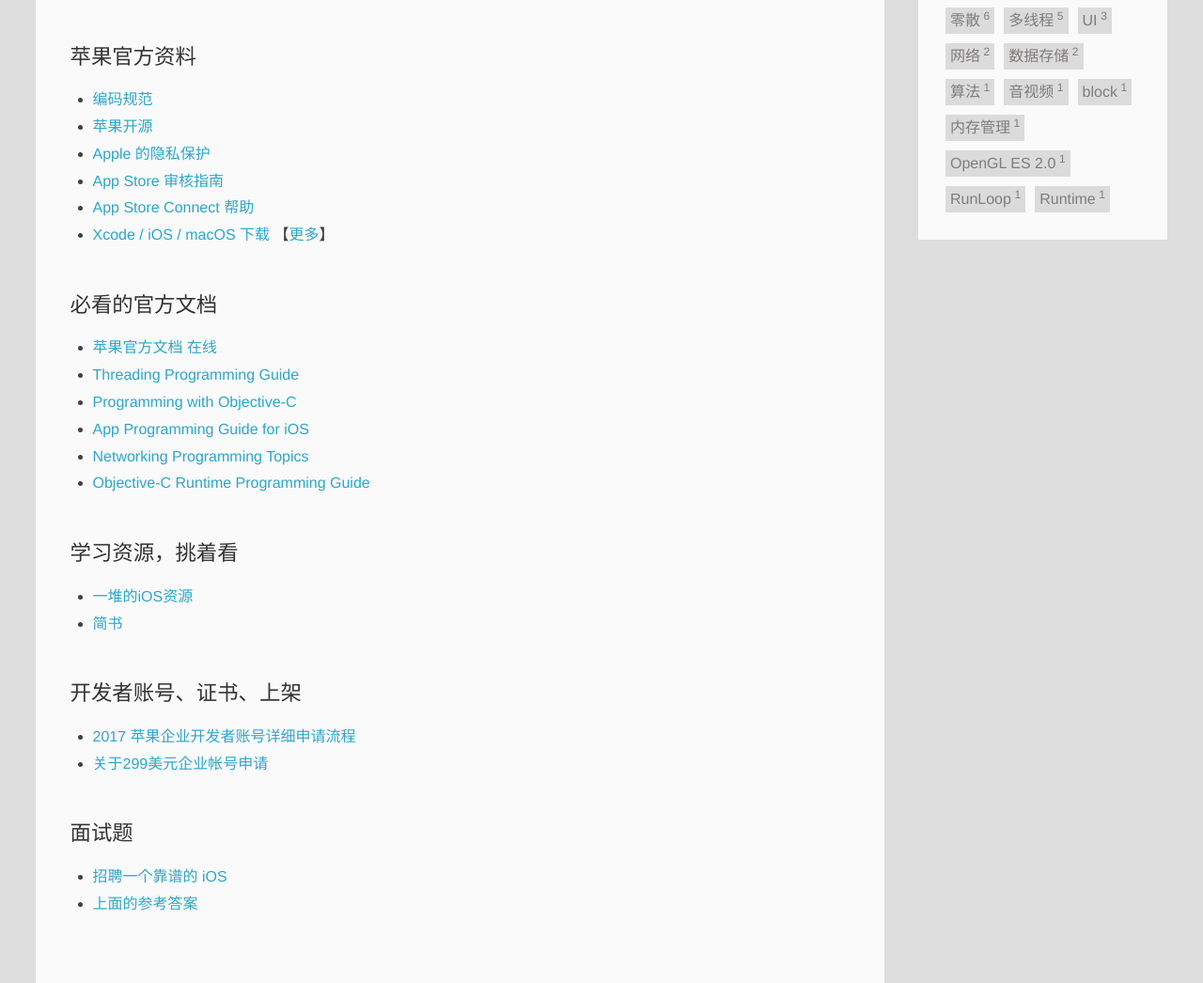
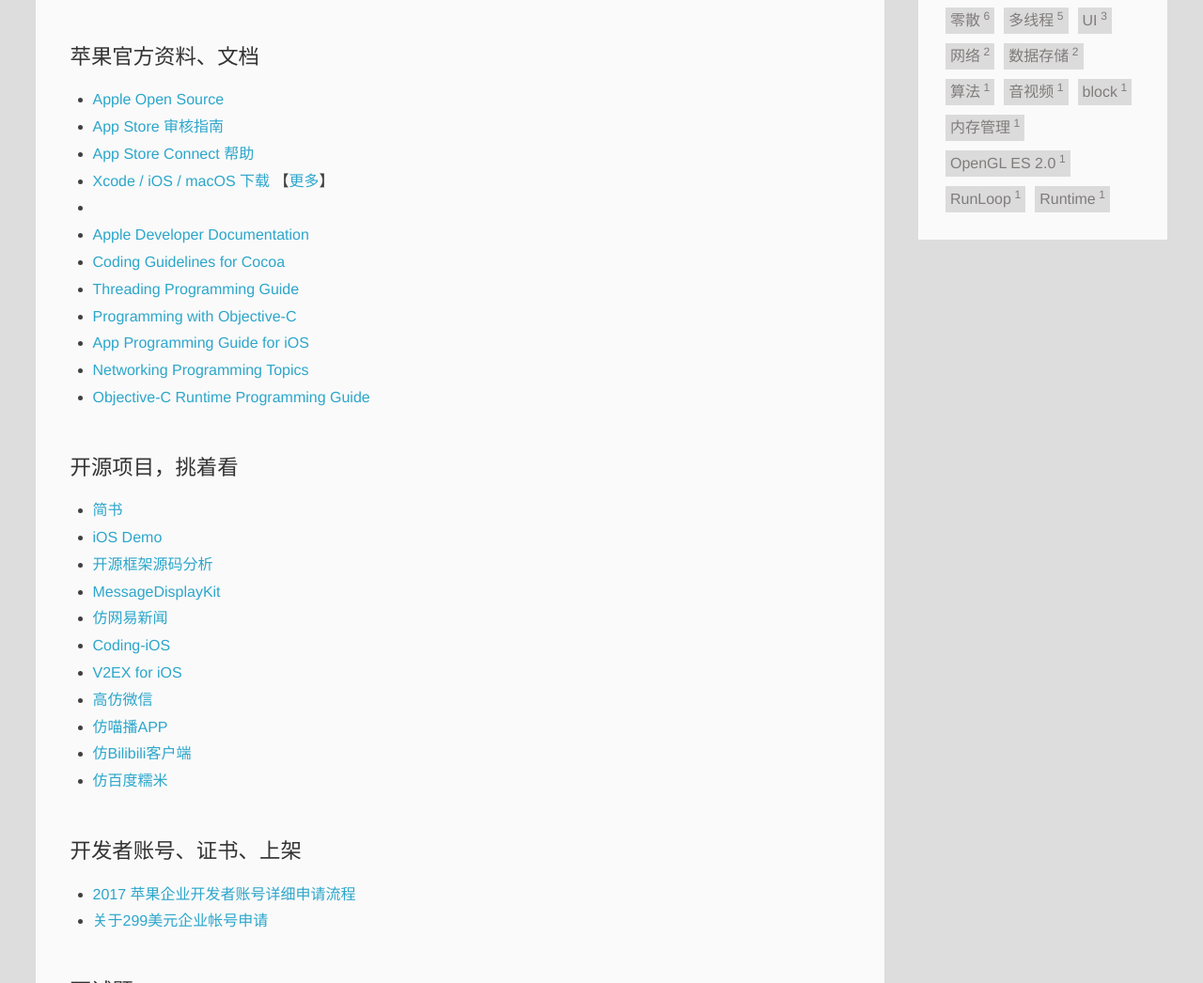
Before and after one commit to cczk8138/cczk8138.github.io, a plain HTML site: page 9999/12/30/iOS-0/index.html in a window 1280 px wide. Shown: the part 501-1547 px from the top of the page at 94% size. Drawn offline with Linux system fonts and the light colour scheme.

Commit message:
Site updated: 2018-11-22 04:29:17

```diff
--- a/9999/12/30/iOS-0/index.html
+++ b/9999/12/30/iOS-0/index.html
@@ -11,18 +11,18 @@
 
 
 
-    <meta name="description" content="Wiki iPhone The iPhone Wiki   苹果官方资料 编码规范 苹果开源 Apple 的隐私保护 App Store 审核指南 App Store Connect 帮助 Xcode / iOS / macOS 下载 【更多】   必看的官方文档 苹果官方文档 在线 Threading Programming Guide Programming with Objective-C">
+    <meta name="description" content="Wiki iPhone The iPhone Wiki   苹果官方资料、文档 Apple Open Source App Store 审核指南 App Store Connect 帮助 Xcode / iOS / macOS 下载 【更多】  Apple Developer Documentation Coding Guidelines for Cocoa Threading Programm">
 <meta name="keywords" content="零散">
 <meta property="og:type" content="article">
 <meta property="og:title" content="iOS开篇">
 <meta property="og:url" content="https://cfap.github.io/9999/12/30/iOS-0/index.html">
 <meta property="og:site_name" content="周二">
-<meta property="og:description" content="Wiki iPhone The iPhone Wiki   苹果官方资料 编码规范 苹果开源 Apple 的隐私保护 App Store 审核指南 App Store Connect 帮助 Xcode / iOS / macOS 下载 【更多】   必看的官方文档 苹果官方文档 在线 Threading Programming Guide Programming with Objective-C">
+<meta property="og:description" content="Wiki iPhone The iPhone Wiki   苹果官方资料、文档 Apple Open Source App Store 审核指南 App Store Connect 帮助 Xcode / iOS / macOS 下载 【更多】  Apple Developer Documentation Coding Guidelines for Cocoa Threading Programm">
 <meta property="og:locale" content="default">
-<meta property="og:updated_time" content="2018-11-21T16:52:23.896Z">
+<meta property="og:updated_time" content="2018-11-21T20:29:10.968Z">
 <meta name="twitter:card" content="summary">
 <meta name="twitter:title" content="iOS开篇">
-<meta name="twitter:description" content="Wiki iPhone The iPhone Wiki   苹果官方资料 编码规范 苹果开源 Apple 的隐私保护 App Store 审核指南 App Store Connect 帮助 Xcode / iOS / macOS 下载 【更多】   必看的官方文档 苹果官方文档 在线 Threading Programming Guide Programming with Objective-C">
+<meta name="twitter:description" content="Wiki iPhone The iPhone Wiki   苹果官方资料、文档 Apple Open Source App Store 审核指南 App Store Connect 帮助 Xcode / iOS / macOS 下载 【更多】  Apple Developer Documentation Coding Guidelines for Cocoa Threading Programm">
 
 
     <link rel="alternative" href="/atom.xml" title="周二" type="application/atom+xml">
@@ -90,17 +90,14 @@
 <li><a href="https://www.theiphonewiki.com/wiki/Main_Page" target="_blank" rel="noopener">The iPhone Wiki</a></li>
 </ul>
 <p><br></p>
-<h4 id="苹果官方资料"><a href="#苹果官方资料" class="headerlink" title="苹果官方资料"></a>苹果官方资料</h4><ul>
-<li><a href="https://developer.apple.com/library/content/documentation/Cocoa/Conceptual/CodingGuidelines/CodingGuidelines.html" target="_blank" rel="noopener">编码规范</a></li>
-<li><a href="https://opensource.apple.com" target="_blank" rel="noopener">苹果开源</a></li>
-<li><a href="https://www.apple.com/cn/privacy/" target="_blank" rel="noopener">Apple 的隐私保护</a></li>
+<h4 id="苹果官方资料、文档"><a href="#苹果官方资料、文档" class="headerlink" title="苹果官方资料、文档"></a>苹果官方资料、文档</h4><ul>
+<li><a href="https://opensource.apple.com" target="_blank" rel="noopener">Apple Open Source</a></li>
 <li><a href="https://developer.apple.com/cn/app-store/review/guidelines/" target="_blank" rel="noopener">App Store 审核指南</a></li>
 <li><a href="https://help.apple.com/app-store-connect/#/" target="_blank" rel="noopener">App Store Connect 帮助</a></li>
 <li><a href="https://developer.apple.com/download/" target="_blank" rel="noopener">Xcode / iOS / macOS 下载</a> 【<a href="https://developer.apple.com/download/more" target="_blank" rel="noopener">更多</a>】</li>
-</ul>
-<p><br></p>
-<h4 id="必看的官方文档"><a href="#必看的官方文档" class="headerlink" title="必看的官方文档"></a>必看的官方文档</h4><ul>
-<li><a href="https://developer.apple.com/documentation/" target="_blank" rel="noopener">苹果官方文档 在线</a></li>
+<li></li>
+<li><a href="https://developer.apple.com/documentation/" target="_blank" rel="noopener">Apple Developer Documentation</a></li>
+<li><a href="https://developer.apple.com/library/content/documentation/Cocoa/Conceptual/CodingGuidelines/CodingGuidelines.html" target="_blank" rel="noopener">Coding Guidelines for Cocoa</a></li>
 <li><a href="https://developer.apple.com/library/archive/documentation/Cocoa/Conceptual/Multithreading/Introduction/Introduction.html#//apple_ref/doc/uid/10000057i-CH1-SW1" target="_blank" rel="noopener">Threading Programming Guide</a></li>
 <li><a href="https://developer.apple.com/library/archive/documentation/Cocoa/Conceptual/ProgrammingWithObjectiveC/Introduction/Introduction.html#//apple_ref/doc/uid/TP40011210-CH1-SW1" target="_blank" rel="noopener">Programming with Objective-C</a></li>
 <li><a href="https://developer.apple.com/library/archive/documentation/iPhone/Conceptual/iPhoneOSProgrammingGuide/Introduction/Introduction.html#//apple_ref/doc/uid/TP40007072" target="_blank" rel="noopener">App Programming Guide for iOS</a></li>
@@ -108,9 +105,18 @@
 <li><a href="https://developer.apple.com/library/archive/documentation/Cocoa/Conceptual/ObjCRuntimeGuide/Introduction/Introduction.html#//apple_ref/doc/uid/TP40008048-CH1-SW1" target="_blank" rel="noopener">Objective-C Runtime Programming Guide</a></li>
 </ul>
 <p><br></p>
-<h4 id="学习资源，挑着看"><a href="#学习资源，挑着看" class="headerlink" title="学习资源，挑着看"></a>学习资源，挑着看</h4><ul>
-<li><a href="http://www.jianshu.com/p/96c5b3e1a812" target="_blank" rel="noopener">一堆的iOS资源</a> </li>
+<h4 id="开源项目，挑着看"><a href="#开源项目，挑着看" class="headerlink" title="开源项目，挑着看"></a>开源项目，挑着看</h4><ul>
 <li><a href="http://www.jianshu.com/users/404c530fc3fc/timeline" target="_blank" rel="noopener">简书</a></li>
+<li><a href="https://github.com/Tim9Liu9/TimLiu-iOS" target="_blank" rel="noopener">iOS Demo</a></li>
+<li><a href="https://github.com/Draveness/analyze" target="_blank" rel="noopener">开源框架源码分析</a></li>
+<li><a href="https://github.com/xhzengAIB/MessageDisplayKit" target="_blank" rel="noopener">MessageDisplayKit</a></li>
+<li><a href="https://github.com/dsxNiubility/SXNews" target="_blank" rel="noopener">仿网易新闻</a></li>
+<li><a href="https://github.com/Coding/Coding-iOS/tree/master/Coding_iOS" target="_blank" rel="noopener">Coding-iOS</a></li>
+<li><a href="https://github.com/singro/v2ex" target="_blank" rel="noopener">V2EX for iOS</a></li>
+<li><a href="https://github.com/gsdios/GSD_WeiXin" target="_blank" rel="noopener">高仿微信</a></li>
+<li><a href="https://github.com/SunLiner/MiaowShow" target="_blank" rel="noopener">仿喵播APP</a></li>
+<li><a href="https://github.com/MichaelHuyp/Bilibili_Wuxianda" target="_blank" rel="noopener">仿Bilibili客户端</a></li>
+<li><a href="https://github.com/lookingstars/nuomi" target="_blank" rel="noopener">仿百度糯米</a></li>
 </ul>
 <p><br></p>
 <h4 id="开发者账号、证书、上架"><a href="#开发者账号、证书、上架" class="headerlink" title="开发者账号、证书、上架"></a>开发者账号、证书、上架</h4><ul>
--- a/index.html
+++ b/index.html
@@ -79,17 +79,13 @@
 The iPhone Wiki
 
 
-苹果官方资料
-编码规范
-苹果开源
-Apple 的隐私保护
+苹果官方资料、文档
+Apple Open Source
 App Store 审核指南
 App Store Connect 帮助
 Xcode / iOS / macOS 下载 【更多】
 
-
-必看的官方文档
-苹果官方文档 </p>
+Apple Developer D</p>
 
 
     <time datetime="9999-12-30T15:59:59.000Z" itemprop="datePublished">9999-12-30 23:59:59</time>
```
